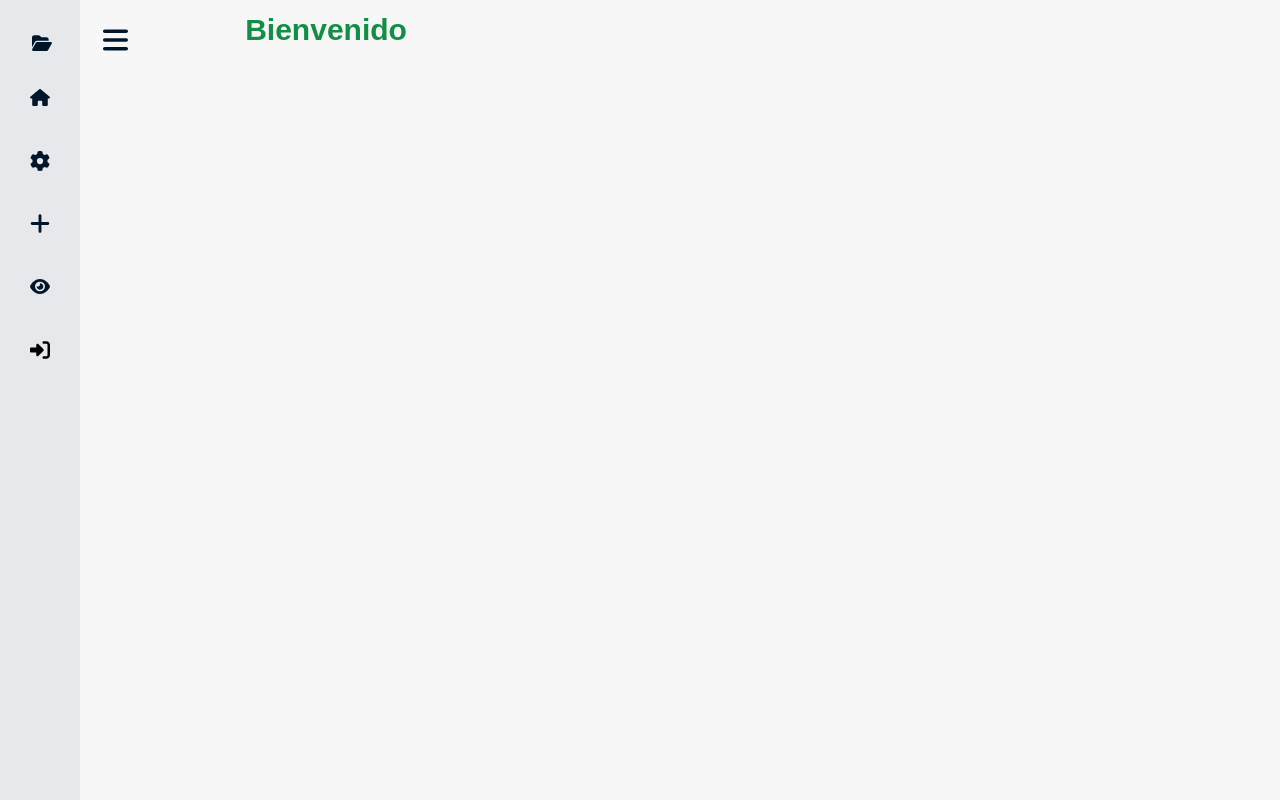
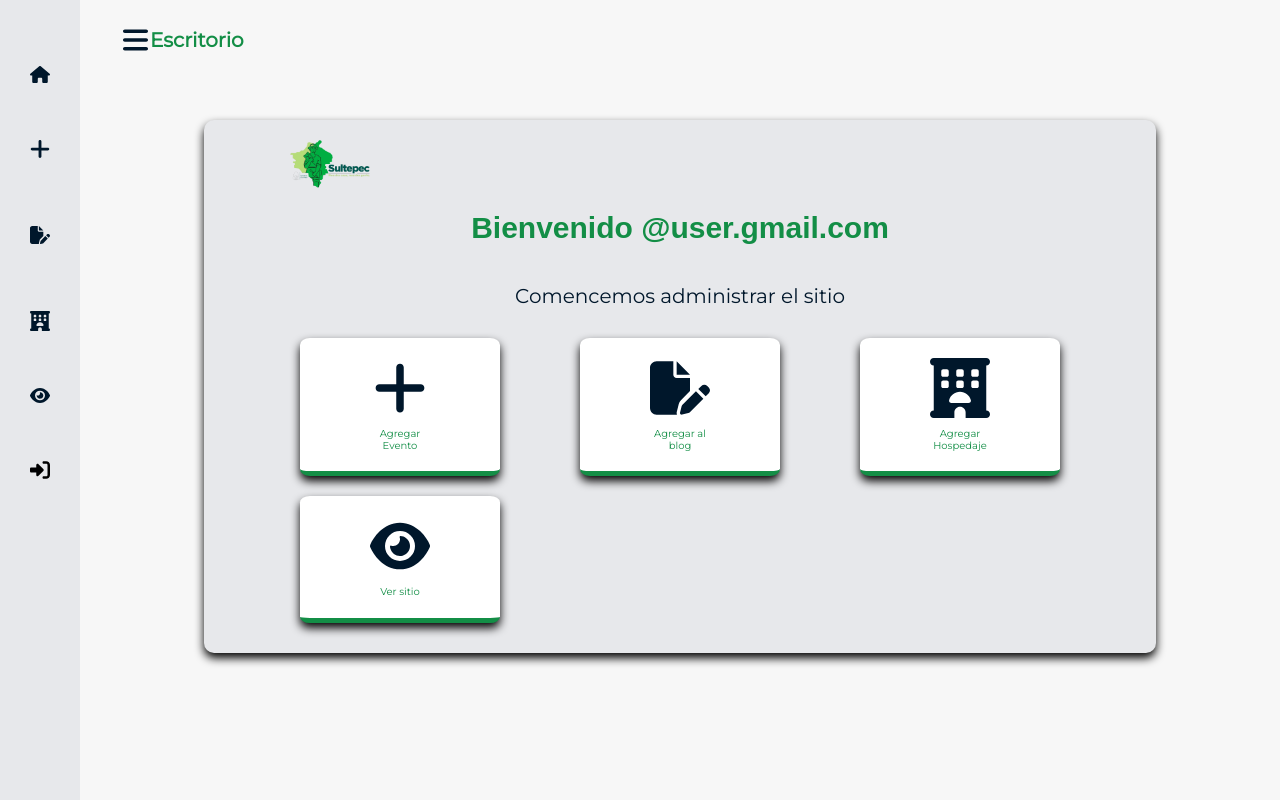
Before and after one commit to angelcruz07/WebSite-Turismo, a PHP site: page /WebSite-Turismo/admin/admin.php in a window 1280 px wide. Run offline with PHP 8.4, Linux system fonts and the light colour scheme; a user stored in the database is signed in; some libraries are stand-ins or nearby versions.

Commit message:
Diseño del index de administrador

```diff
--- a/admin/admin.php
+++ b/admin/admin.php
@@ -15,7 +15,42 @@ $url = "http://" . $_SERVER['HTTP_HOST'] . "/WebSite-Turismo";
 require "partials/header.php";
 require "./partials/navbar.php"
 ?>
-<main>
 
-</main>
+<section class="desktop" id="desktop">
+  <div class="container-desktop">
+    <img src="../assets/img/LOGO AYUNTAMIENTO.webp" class="logo" alt="Logo del Ayuntamiento" title="H. Ayuntamiento de sultepec">
+    <h2 class="title-index">Bienvenido @user.gmail.com</h2>
+    <p class="parraf-description">Comencemos administrar el sitio</p>
+
+    <div class="container-card-menu">
+
+
+      <div class="card-menu">
+        <div class="image-container">
+          <img src="<?php echo $url ?>/assets/icons/plus.svg" alt="Icono plus" class="icon-desktop" title="Agregar evento">
+        </div>
+        <a href="<?php echo $url ?>/admin/addEvent.php" class="link-desktop">Agregar Evento</a>
+      </div>
+      <div class="card-menu">
+        <div class="image-container">
+          <img src="<?php echo $url ?>/assets/icons/pen.svg" alt="Icono plus" class="icon-desktop" title="Agregar evento">
+        </div>
+        <a href="#" class="link-desktop">Agregar al blog</a>
+      </div>
+      <div class="card-menu">
+        <div class="image-container">
+          <img src="<?php echo $url ?>/assets/icons/hotel.svg" alt="Icono plus" class="icon-desktop" title="Agregar evento">
+        </div>
+        <a href="#" class="link-desktop">Agregar Hospedaje</a>
+      </div>
+      <div class="card-menu">
+        <div class="image-container">
+          <img src="<?php echo $url ?>/assets/icons/eye-solid.svg" alt="Icono plus" class="icon-desktop" title="Agregar evento">
+        </div>
+        <a href="#" class="link-desktop">Ver sitio</a>
+      </div>
+    </div>
+  </div>
+</section>
+
 <?php require "./partials/footer.php" ?>
--- /dev/null
+++ b/admin/assets/css/admin.css
@@ -0,0 +1,76 @@
+#desktop {
+    padding: var(--standard-padding);
+  }
+
+  .logo {
+    width: 80px;
+  }
+
+  .container-desktop {
+    background-color: var(--background-secundary);
+    width: 100%;
+    height: 100%;
+    padding: var(--standard-padding);
+    border-radius: 1rem;
+    box-shadow: 0 5px 10px #000;
+  }
+
+  .parraf-description {
+    text-align: center;
+    font-size: 2rem;
+    margin-bottom: 2rem;
+  }
+
+  .container-card-menu {
+    display: flex;
+    justify-content: space-between;
+    flex-wrap: wrap;
+  }
+
+  /* Estilos para la imagen en la tarjeta */
+  .icon-desktop {
+    display: block;
+    width: 60px;
+    height: 60px;
+    margin: 0 auto;
+    margin-bottom: 1rem;
+  }
+
+  .card-menu {
+    display: flex;
+    flex-direction: column;
+    align-items: center;
+    background-color: #fff;
+    width: 200px;
+    cursor: pointer;
+    margin:1rem 1rem;
+    border-bottom: 5px solid #138e46;
+    padding: var(--standard-padding);
+    border-radius: 5%;
+    box-shadow: 0 5px 10px #000;
+  }
+  .card-menu:hover {
+    transition: transform 0.3s ease;
+    transform: scale(1.2);
+  }
+
+  .link-desktop {
+    text-align: center;
+    text-decoration: none;
+    color: #138e46;
+  }
+
+  @media (max-width: 768px) {
+    .container-card-menu{
+        justify-content: center;
+    }
+
+  }
+  @media (max-width: 480px){
+    html {
+        font-size:50%;
+    }
+    .title-index{
+        font-size: 2rem;
+    }
+  }
--- a/admin/assets/css/navbar.css
+++ b/admin/assets/css/navbar.css
@@ -18,10 +18,6 @@ main {
 
 }
 
-h1 {
-    color: var(--color-titles);
-    text-align: center;
-}
 
 header {
     width: 100%;
@@ -33,6 +29,10 @@ header {
     top: 0;
     z-index: 200;
 
+}
+ h1 {
+    color: var(--color-titles);
+    text-align: center;
 }
 
 .icon_menu {
--- a/admin/partials/footer.php
+++ b/admin/partials/footer.php
@@ -3,5 +3,6 @@
  ?>
 
 <script src="<?php echo $url; ?>/admin/assets/js/menu.js"></script>
+</main>
 </body>
 </html>
--- a/admin/partials/header.php
+++ b/admin/partials/header.php
@@ -10,8 +10,10 @@ $url = "http://" . $_SERVER['HTTP_HOST'] . "/WebSite-Turismo";
   <link rel="stylesheet" href="<?php echo $url?>/assets/css/normalize.css" type="text/css">
   <link rel="stylesheet" href="<?php echo $url?>/admin/assets/css/login.css" type="text/css">
   <link rel="stylesheet" href="<?php echo $url?>/admin/assets/css/navbar.css" type="text/css">
+  <link rel="stylesheet" href="<?php echo $url?>/admin/assets/css/admin.css" type="text/css">
   <link rel="stylesheet" href="<?php echo $url?>/admin/assets/css/addEvent.css" type="text/css">
   <script src="https://kit.fontawesome.com/41bcea2ae3.js" crossorigin="anonymous" defer></script>
   <title>Administrador</title>
 </head>
 <body id="body">
+<main>
--- a/admin/partials/navbar.php
+++ b/admin/partials/navbar.php
@@ -3,48 +3,51 @@ $url = "http://" . $_SERVER['HTTP_HOST'] . "/WebSite-Turismo";
 ?>
 <header>
   <div class="icon_menu">
-  <img  src="<?php echo $url ?>/assets/icons/bars-solid-black.svg" alt="Icono menu" id="btn_open" title="icon-menu">
+    <img src="<?php echo $url ?>/assets/icons/bars-solid-black.svg" alt="Icono menu" id="btn_open" title="icon-menu">
   </div>
-  <h1 class="title-index">Bienvenido </h1>
+  <h1>Escritorio</h1>
 </header>
 
 <div class="menu_side" id="menu_side">
-
   <div class="options_menu">
-  <div class="name_page">
+    <div class="name_page">
       <div class="icon_menu">
-         <img  src="<?php echo $url ?>/assets/icons/folder.svg" alt="Icono folder" title="icon-folder">
       </div>
-    <h4>Panel de administracion</h4>
-  </div>
+      <h4>Administrar </h4>
+    </div>
     <a href="<?php echo $url; ?> /admin/admin.php">
       <div class="option">
-        <img  src="<?php echo $url ?>/assets/icons/house-solid-black.svg" alt="Icono house" title="icon-house">
+        <img src="<?php echo $url ?>/assets/icons/house-solid-black.svg" alt="Icono house" title="icon-house">
         <h4>Inicio</h4>
+      </div>
+    </a>
+    <a href="<?php echo $url; ?>/admin/addEvent.php">
+      <div class="option">
+        <img src="<?php echo $url ?>/assets/icons/plus.svg" alt="Icono gear" title="icon-gear">
+        <h4>Agregar evento</h4>
       </div>
     </a>
     <a href="#">
       <div class="option">
-      <img  src="<?php echo $url ?>/assets/icons/gear.svg" alt="Icono gear" title="icon-gear">
-        <h4>Ajustes</h4>
+        <img src="<?php echo $url ?>/assets/icons/pen.svg" alt="Icono gear" title="icon-gear">
+        <h4>Agregar al blog</h4>
       </div>
     </a>
-    <a href="<?php echo $url; ?>/admin/addEvent.php">
+    <a href="#">
       <div class="option">
-      <img  src="<?php echo $url ?>/assets/icons/plus.svg" alt="Icono gear" title="icon-gear">
-        <h4>Agregar evento</h4>
+        <img src="<?php echo $url ?>/assets/icons/hotel.svg" alt="Icono gear" title="icon-gear">
+        <h4>Agregar hospedaje</h4>
       </div>
     </a>
-    <a href="<?php echo $url;?>">
+    <a href="<?php echo $url; ?>">
       <div class="option">
-      <img  src="<?php echo $url ?>/assets/icons/eye-solid.svg" alt="Icono plus" title="Ver sitio">
+        <img src="<?php echo $url ?>/assets/icons/eye-solid.svg" alt="Icono plus" title="Ver sitio">
         <h4>Ver sitio web</h4>
       </div>
     </a>
     <a href="<?php echo $url; ?>/admin/logout.php">
       <div class="option">
-      <img  src="<?php echo $url ?>/assets/icons/bracket.svg" alt="Icono bracket" title="Cerrar sesion">
-
+        <img src="<?php echo $url ?>/assets/icons/bracket.svg" alt="Icono bracket" title="Cerrar sesion">
         <h4>Cerrar sesion</h4>
       </div>
     </a>
--- a/php/gastronomy.php
+++ b/php/gastronomy.php
@@ -13,7 +13,7 @@ $url = "http://" . $_SERVER['HTTP_HOST'] . "/WebSite-Turismo/assets/imgGastronom
 
 
 <section id="gastronomy">
-  <h2>Grastronomía</h2>
+  <h2 class="title-index">Grastronomía</h2>
 
 <div class="container-card-gastronomy">
 
```
Also changed, not shown: admin/addEvent.php (+69 -64 lines), assets/icons/hotel.svg (added), assets/icons/pen.svg (added).
